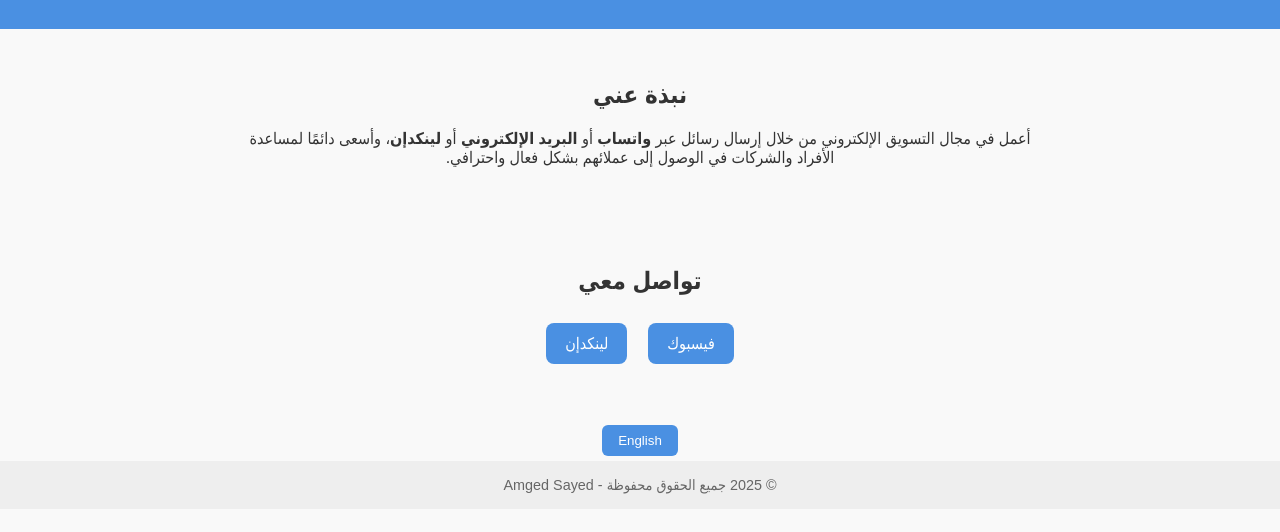
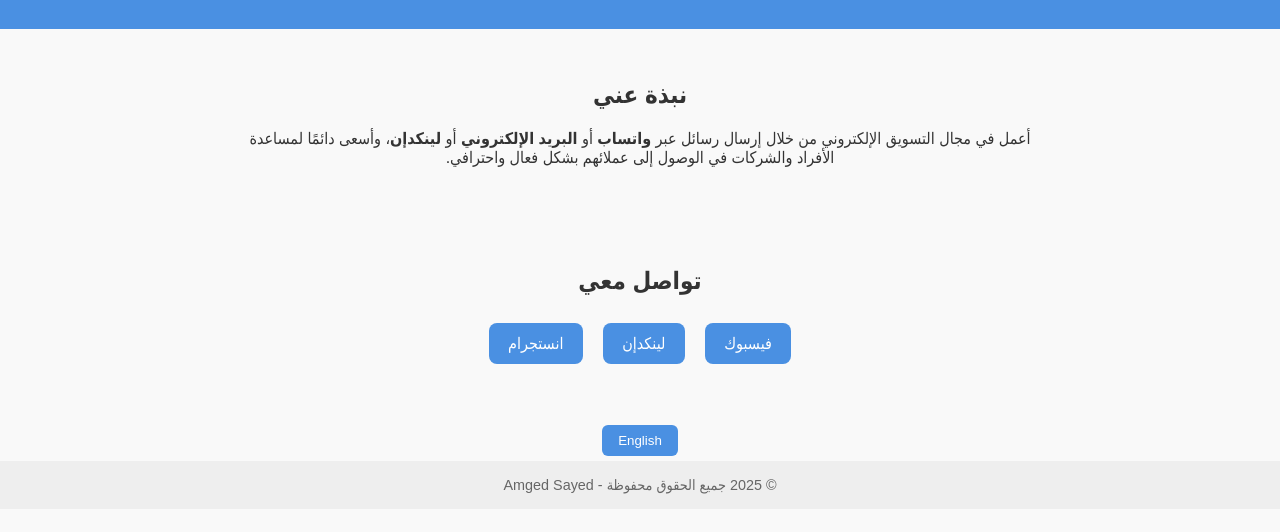
Before and after one commit to AmgdSMousa/Website, a plain HTML site: page index.html in a window 1280 px wide. Shown: the part 104-636 px from the top of the page. Drawn offline with Linux system fonts and the light colour scheme.

Commit message:
index.html

```diff
--- a/index.html
+++ b/index.html
@@ -95,6 +95,7 @@
       <h2>تواصل معي</h2>
       <a href="https://www.facebook.com/am8ed" target="_blank">فيسبوك</a>
       <a href="https://www.linkedin.com/in/amged-moussa-8016141b8/" target="_blank">لينكدإن</a>
+      <a href="https://www.instagram.com/am8ed_" target="_blank">انستجرام</a>
     </section>
 
     <div class="lang-switch">
```
